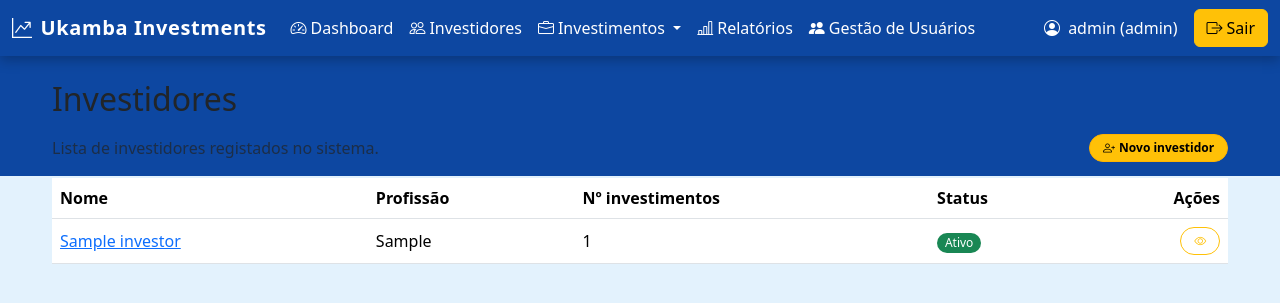
After one commit to Pak744/ukamba-investment, a Flask app: page /investidores in a window 1280 px wide. The commit adds this page. Shown: the top 303 px of the page. Run offline with Flask 3, Linux system fonts and the light colour scheme; a user stored in the database is signed in; tables that the repository leaves empty hold one stand-in row (values such as "Sample post").

Commit message:
Separação de telas: investidores, investimentos ativos, pagos e atrasados

```diff
--- a/main.py
+++ b/main.py
@@ -242,6 +242,7 @@ def init_db_and_seed_admin():
             db.session.commit()
             print(f"[OK] Admin criado: {admin_username}")
 
+
 init_db_and_seed_admin()
 
 
@@ -343,6 +344,51 @@ def dashboard():
 def ukamba():
     return redirect(url_for("dashboard"))
 
+
+# -------------------------------------------------
+# ✅ NOVAS TELAS (separadas)
+# -------------------------------------------------
+
+@app.route("/investidores")
+@require_roles("admin", "gestor", "leitura")
+def investidores_page():
+    show_inactive = request.args.get("show_inactive", "0") == "1"
+
+    if show_inactive:
+        investidores = Investor.query.order_by(Investor.id.desc()).all()
+    else:
+        investidores = Investor.query.filter_by(is_active=True).order_by(Investor.id.desc()).all()
+
+    return render_template("investidores.html", investidores=investidores, show_inactive=show_inactive)
+
+
+@app.route("/investimentos/ativos")
+@require_roles("admin", "gestor", "leitura")
+def investimentos_ativos():
+    investments = Investment.query.all()
+    ativos = [inv for inv in investments if (not inv.esta_pago()) and (not inv.esta_atrasado())]
+    return render_template("investimentos_lista.html", titulo="Investimentos em curso", filtro="ativos", investments=ativos)
+
+
+@app.route("/investimentos/pagos")
+@require_roles("admin", "gestor", "leitura")
+def investimentos_pagos():
+    investments = Investment.query.all()
+    pagos = [inv for inv in investments if inv.esta_pago()]
+    return render_template("investimentos_lista.html", titulo="Investimentos pagos", filtro="pagos", investments=pagos)
+
+
+@app.route("/investimentos/atrasados")
+@require_roles("admin", "gestor", "leitura")
+def investimentos_atrasados():
+    investments = Investment.query.all()
+    atrasados = [inv for inv in investments if inv.esta_atrasado() and (not inv.esta_pago())]
+    return render_template("investimentos_lista.html", titulo="Investimentos atrasados", filtro="atrasados", investments=atrasados)
+
+
+# -------------------------------------------------
+# DETALHES INVESTIDOR
+# -------------------------------------------------
 
 @app.route("/investidor/<int:investor_id>")
 @require_roles("admin", "gestor", "leitura")
@@ -517,7 +563,6 @@ def delete_investor(investor_id):
         flash("❌ Não pode apagar: este investidor ainda tem investimentos EM ABERTO.", "danger")
         return redirect(url_for("investor_detail", investor_id=investor.id))
 
-    # ✅ Soft delete (não apaga do banco)
     investor.is_active = False
     investor.deleted_at = datetime.utcnow()
     db.session.commit()
@@ -713,7 +758,7 @@ def admin_backup_excel():
 
 
 # -------------------------------------------------
-# ADMIN USERS (igual ao que tens)
+# ADMIN USERS
 # -------------------------------------------------
 
 @app.route("/admin/users", methods=["GET", "POST"])
--- a/templates/base.html
+++ b/templates/base.html
@@ -43,6 +43,37 @@
               <a class="nav-link text-white" href="{{ url_for('dashboard') }}">
                 <i class="bi bi-speedometer2 me-1"></i>Dashboard
               </a>
+            </li>
+
+            <!-- ✅ NOVAS TELAS (DIVIDIDAS POR LUGARES) -->
+            <li class="nav-item">
+              <a class="nav-link text-white" href="{{ url_for('investidores_page') }}">
+                <i class="bi bi-people me-1"></i>Investidores
+              </a>
+            </li>
+
+            <li class="nav-item dropdown">
+              <a class="nav-link dropdown-toggle text-white" href="#" role="button"
+                 data-bs-toggle="dropdown" aria-expanded="false">
+                <i class="bi bi-briefcase me-1"></i>Investimentos
+              </a>
+              <ul class="dropdown-menu">
+                <li>
+                  <a class="dropdown-item" href="{{ url_for('investimentos_ativos') }}">
+                    <i class="bi bi-play-circle me-1"></i>Em curso
+                  </a>
+                </li>
+                <li>
+                  <a class="dropdown-item" href="{{ url_for('investimentos_pagos') }}">
+                    <i class="bi bi-check2-circle me-1"></i>Pagos
+                  </a>
+                </li>
+                <li>
+                  <a class="dropdown-item" href="{{ url_for('investimentos_atrasados') }}">
+                    <i class="bi bi-exclamation-triangle me-1"></i>Atrasados
+                  </a>
+                </li>
+              </ul>
             </li>
 
             <li class="nav-item">
--- /dev/null
+++ b/templates/investidores.html
@@ -0,0 +1,62 @@
+{% extends "base.html" %}
+{% block content %}
+
+<h2 class="mb-3">Investidores</h2>
+
+<div class="d-flex justify-content-between align-items-center mb-3">
+  <p class="text-muted mb-0">
+    Lista de investidores registados no sistema.
+  </p>
+
+  {% if current_user.role in ["admin", "gestor"] %}
+  <a href="{{ url_for('new_investor') }}" class="btn btn-primary btn-sm">
+    <i class="bi bi-person-plus me-1"></i>Novo investidor
+  </a>
+  {% endif %}
+</div>
+
+{% if investidores %}
+<div class="table-responsive">
+  <table class="table table-hover align-middle">
+    <thead>
+      <tr>
+        <th>Nome</th>
+        <th>Profissão</th>
+        <th>Nº investimentos</th>
+        <th>Status</th>
+        <th class="text-end">Ações</th>
+      </tr>
+    </thead>
+    <tbody>
+      {% for inv in investidores %}
+      <tr>
+        <td>
+          <a href="{{ url_for('investor_detail', investor_id=inv.id) }}">
+            {{ inv.nome }}
+          </a>
+        </td>
+        <td>{{ inv.profissao or "-" }}</td>
+        <td>{{ inv.numero_investimentos }}</td>
+        <td>
+          {% if inv.is_active %}
+            <span class="badge bg-success">Ativo</span>
+          {% else %}
+            <span class="badge bg-secondary">Desativado</span>
+          {% endif %}
+        </td>
+        <td class="text-end">
+          <a href="{{ url_for('investor_detail', investor_id=inv.id) }}"
+             class="btn btn-sm btn-outline-primary">
+            <i class="bi bi-eye"></i>
+          </a>
+        </td>
+      </tr>
+      {% endfor %}
+    </tbody>
+  </table>
+</div>
+{% else %}
+<p class="text-muted">Nenhum investidor encontrado.</p>
+{% endif %}
+
+{% endblock %}
```
Also changed, not shown: templates/investimentos_lista.html (added, +83 -0 lines).
